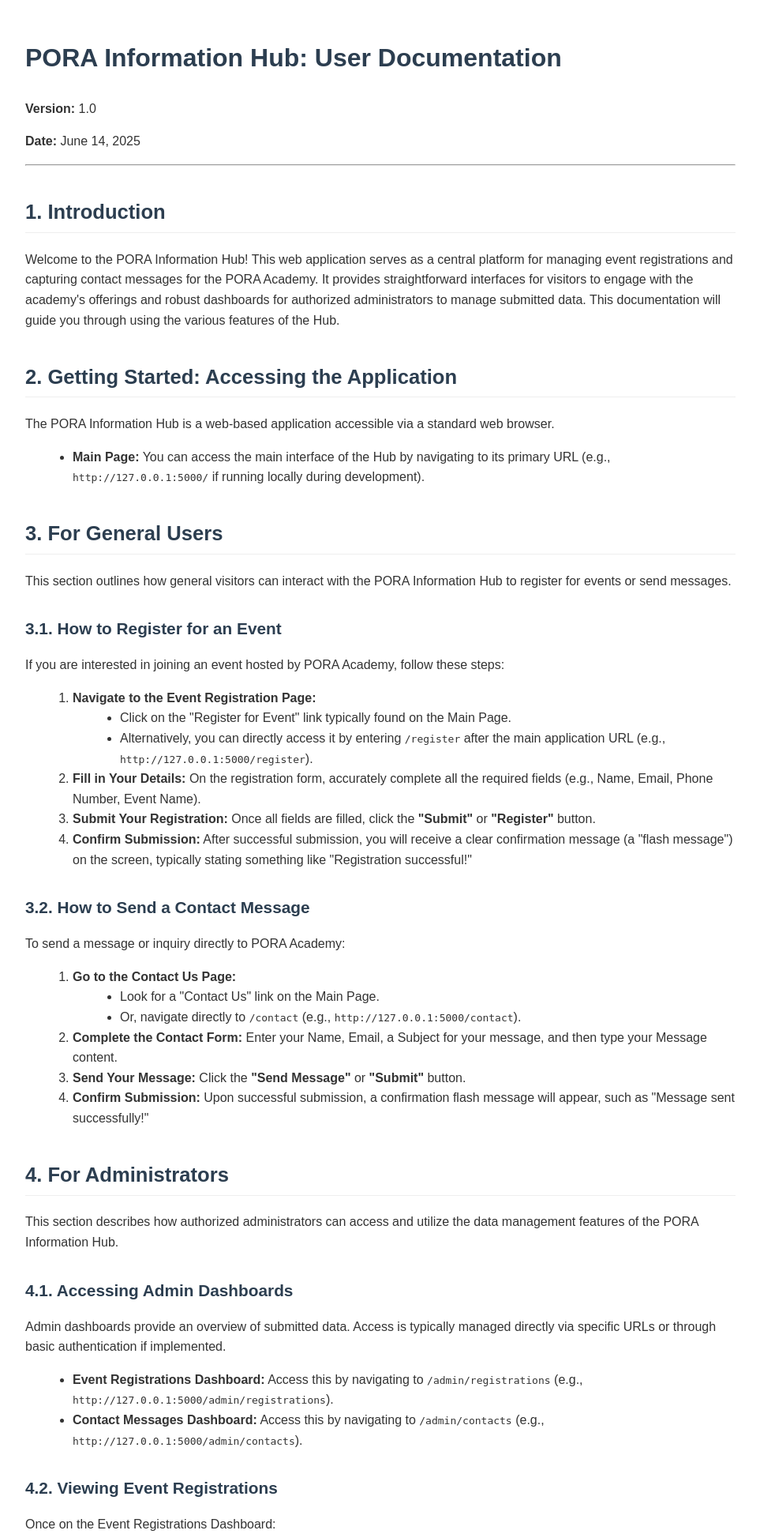
After one commit to Danyyel06/PORA, a Flask app: page /documentation in a window 1280 px wide. The commit adds this page. Shown: the top 1942 px of the page at 79% size, without its empty margins (158-1121 px from the left). Run offline with Flask 3, Linux system fonts and the light colour scheme.

Commit message:
Progress saved

```diff
--- a/app.py
+++ b/app.py
@@ -62,6 +62,10 @@ def contact_admin_page():
     messages = ContactMessage.query.order_by(ContactMessage.date_submitted.desc()).all()
     return render_template('contact-admin.html', messages=messages)
 
+@app.route('/documentation')
+def documentation():
+    return render_template('user_documentation.html')
+
 # --- Form Submission Handlers ---
 
 # Handler for general Contact Us form submission (if you add one on index.html)
--- /dev/null
+++ b/templates/user_documentation.html
@@ -0,0 +1,137 @@
+<!DOCTYPE html>
+<html lang="en">
+<head>
+    <meta charset="UTF-8">
+    <meta name="viewport" content="width=device-width, initial-scale=1.0">
+    <title>PORA Information Hub: User Documentation</title>
+    <style>
+        /* Basic styles for readability - you can override these with your project's CSS */
+        body {
+            font-family: Arial, sans-serif;
+            line-height: 1.6;
+            margin: 20px;
+            max-width: 900px;
+            margin-left: auto;
+            margin-right: auto;
+            color: #333;
+        }
+        h1, h2, h3, h4 {
+            color: #2c3e50;
+            margin-top: 1.5em;
+            margin-bottom: 0.8em;
+        }
+        h1 { font-size: 2em; }
+        h2 { font-size: 1.6em; border-bottom: 1px solid #eee; padding-bottom: 5px; }
+        h3 { font-size: 1.3em; }
+        ul { list-style-type: disc; margin-left: 20px; }
+        ol { margin-left: 20px; }
+        p { margin-bottom: 1em; }
+        .note {
+            background-color: #f9f9f9;
+            border-left: 4px solid #3498db;
+            padding: 10px 15px;
+            margin: 1em 0;
+            color: #555;
+        }
+        .code-example {
+            background-color: #f4f4f4;
+            padding: 10px;
+            border-radius: 4px;
+            font-family: 'Courier New', Courier, monospace;
+            font-size: 0.9em;
+            overflow-x: auto;
+        }
+    </style>
+</head>
+<body>
+
+    <h1>PORA Information Hub: User Documentation</h1>
+    <p><strong>Version:</strong> 1.0</p>
+    <p><strong>Date:</strong> June 14, 2025</p>
+
+    <hr>
+
+    <h2>1. Introduction</h2>
+    <p>Welcome to the PORA Information Hub! This web application serves as a central platform for managing event registrations and capturing contact messages for the PORA Academy. It provides straightforward interfaces for visitors to engage with the academy's offerings and robust dashboards for authorized administrators to manage submitted data. This documentation will guide you through using the various features of the Hub.</p>
+
+    <h2>2. Getting Started: Accessing the Application</h2>
+    <p>The PORA Information Hub is a web-based application accessible via a standard web browser.</p>
+    <ul>
+        <li><strong>Main Page:</strong> You can access the main interface of the Hub by navigating to its primary URL (e.g., <code>http://127.0.0.1:5000/</code> if running locally during development).</li>
+    </ul>
+
+    <h2>3. For General Users</h2>
+    <p>This section outlines how general visitors can interact with the PORA Information Hub to register for events or send messages.</p>
+
+    <h3>3.1. How to Register for an Event</h3>
+    <p>If you are interested in joining an event hosted by PORA Academy, follow these steps:</p>
+    <ol>
+        <li><strong>Navigate to the Event Registration Page:</strong>
+            <ul>
+                <li>Click on the "Register for Event" link typically found on the Main Page.</li>
+                <li>Alternatively, you can directly access it by entering <code>/register</code> after the main application URL (e.g., <code>http://127.0.0.1:5000/register</code>).</li>
+            </ul>
+        </li>
+        <li><strong>Fill in Your Details:</strong> On the registration form, accurately complete all the required fields (e.g., Name, Email, Phone Number, Event Name).</li>
+        <li><strong>Submit Your Registration:</strong> Once all fields are filled, click the <strong>"Submit"</strong> or <strong>"Register"</strong> button.</li>
+        <li><strong>Confirm Submission:</strong> After successful submission, you will receive a clear confirmation message (a "flash message") on the screen, typically stating something like "Registration successful!"</li>
+    </ol>
+
+    <h3>3.2. How to Send a Contact Message</h3>
+    <p>To send a message or inquiry directly to PORA Academy:</p>
+    <ol>
+        <li><strong>Go to the Contact Us Page:</strong>
+            <ul>
+                <li>Look for a "Contact Us" link on the Main Page.</li>
+                <li>Or, navigate directly to <code>/contact</code> (e.g., <code>http://127.0.0.1:5000/contact</code>).</li>
+            </ul>
+        </li>
+        <li><strong>Complete the Contact Form:</strong> Enter your Name, Email, a Subject for your message, and then type your Message content.</li>
+        <li><strong>Send Your Message:</strong> Click the <strong>"Send Message"</strong> or <strong>"Submit"</strong> button.</li>
+        <li><strong>Confirm Submission:</strong> Upon successful submission, a confirmation flash message will appear, such as "Message sent successfully!"</li>
+    </ol>
+
+    <h2>4. For Administrators</h2>
+    <p>This section describes how authorized administrators can access and utilize the data management features of the PORA Information Hub.</p>
+
+    <h3>4.1. Accessing Admin Dashboards</h3>
+    <p>Admin dashboards provide an overview of submitted data. Access is typically managed directly via specific URLs or through basic authentication if implemented.</p>
+    <ul>
+        <li><strong>Event Registrations Dashboard:</strong> Access this by navigating to <code>/admin/registrations</code> (e.g., <code>http://127.0.0.1:5000/admin/registrations</code>).</li>
+        <li><strong>Contact Messages Dashboard:</strong> Access this by navigating to <code>/admin/contacts</code> (e.g., <code>http://127.0.0.1:5000/admin/contacts</code>).</li>
+    </ul>
+
+    <h3>4.2. Viewing Event Registrations</h3>
+    <p>Once on the Event Registrations Dashboard:</p>
+    <ol>
+        <li>All submitted event registrations will be automatically displayed in an organized, tabular format.</li>
+        <li>You can view key details for each registrant, including their name, email, phone number, the event they registered for, and the exact date of their registration.</li>
+    </ol>
+    <div class="note">
+        <em><strong>Note:</strong> In this version of the Hub, the dashboard primarily supports viewing records. Advanced editing or deletion features are considered for future enhancements.</em>
+    </div>
+
+    <h3>4.3. Viewing Contact Messages</h3>
+    <p>On the Contact Messages Dashboard:</p>
+    <ol>
+        <li>All submitted contact messages will be listed in a clear, readable format.</li>
+        <li>You can review details for each message, such as the sender's name, email, the subject of their inquiry, the full content of their message, and the date it was submitted.</li>
+    </ol>
+    <div class="note">
+        <em><strong>Note:</strong> Similar to the registrations dashboard, this interface is designed for viewing messages. Comprehensive message management features (e.g., marking as read, replying) are part of future enhancements.</em>
+    </div>
+
+    <h2>5. Troubleshooting & Tips</h2>
+    <ul>
+        <li><strong>Flash Messages:</strong> These are small, temporary messages that appear on the screen (often at the top) after you perform an action. They provide immediate feedback (e.g., success or error). They typically disappear after a short time or if you click outside their box.</li>
+        <li><strong>Form Submission Issues:</strong> If a form does not submit correctly, double-check that all required fields are filled out. If the issue persists, ensure you have an active internet connection or contact support.</li>
+        <li><strong>"Page Not Found" (404 Error):</strong> If you encounter this error, please double-check the URL you entered. Ensure there are no typos.</li>
+        <li><strong>Database Changes (Developer Side):</strong> As a user, you typically won't encounter this, but for developers, changes to the database structure often require deleting the old database file and creating a new one for changes to be recognized in the development environment.</li>
+    </ul>
+
+    <h2>6. Support</h2>
+    <p>For any technical issues not covered in this documentation, or for further assistance with the PORA Information Hub, please contact the development team at:</p>
+    <p>[Insert Your Contact Email Address or Support Channel Here]</p>
+
+</body>
+</html>
```
Also changed, not shown: templates/event-admin.html (+6 -6 lines).
